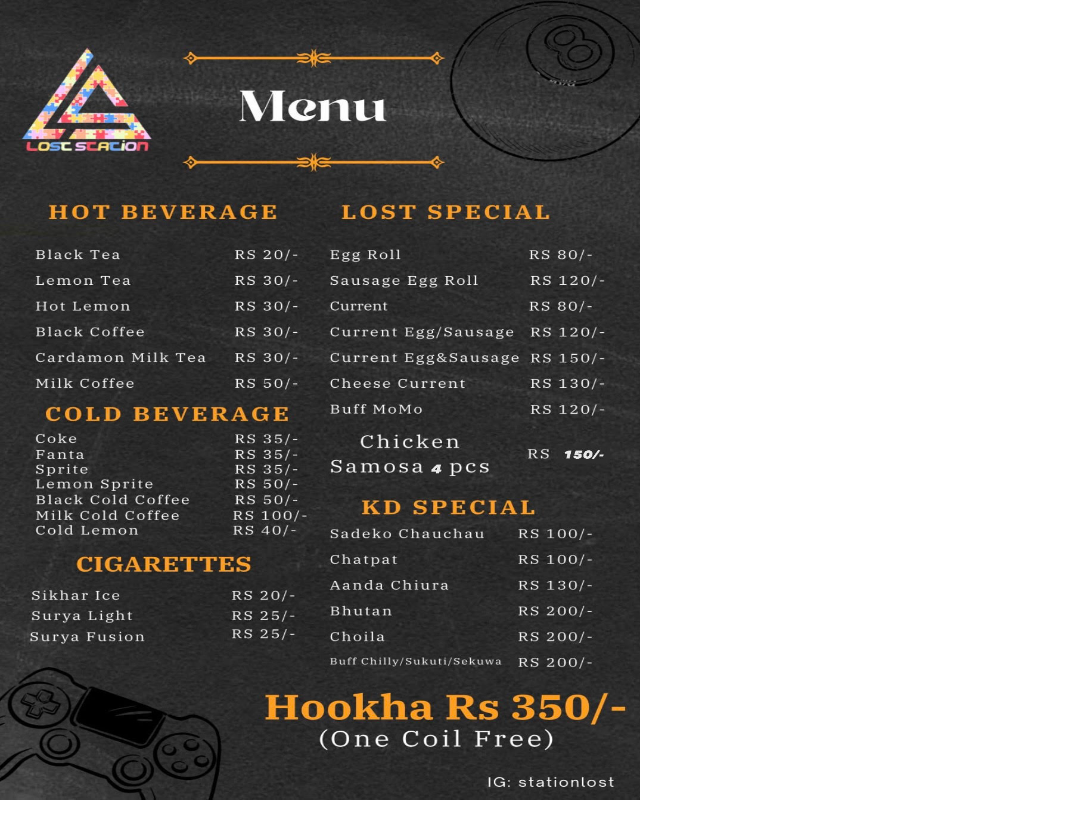
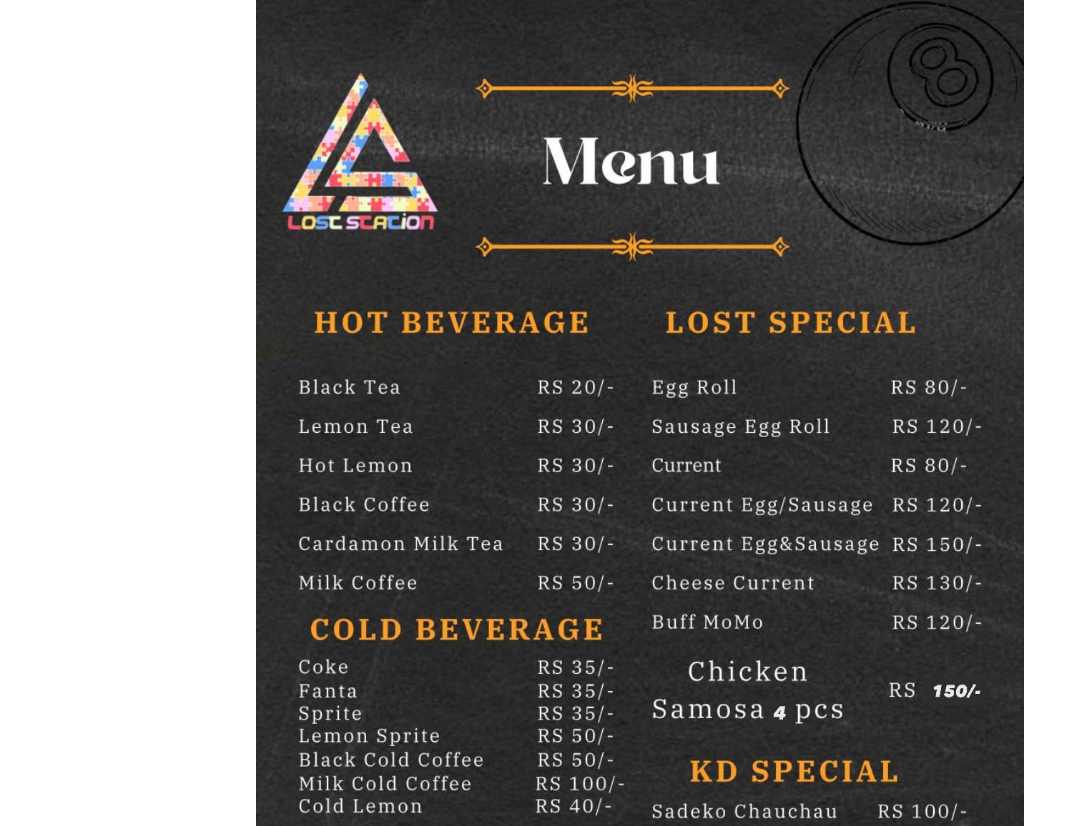
Before and after one commit to sanjaytamangthing/loststation, a plain HTML site: page index.html in a window 1280 px wide. Shown: the top 826 px of the page, without its empty margins (0-1087 px from the left). Before the commit the page ends 804 px from the top, so only its background shows below. Drawn offline with Linux system fonts and the light colour scheme.

Commit message:
styles corrected

```diff
--- a/index.html
+++ b/index.html
@@ -24,12 +24,13 @@
     }
     @media only screen and (min-width: 1200px) {
       img {
-        width: 50%;
+        width: 60%;
+        height: auto;
       }
     }
   </style>
   <body>
-    <div style="height: 100%;">
+    <div class="img" style="display: flex; justify-content: center;">
       <img
         src="image/NewMenu.jpg"
       />
@@ -42,12 +43,12 @@
       <img class="whiteimage" src="image/W2.jpeg" /> -->
     </div>
 </body>
-<script>
+<!-- <script>
     let darkmode = false;
     let lastTap = 0;
 
     // Function to toggle images based on darkmode
-    /* function toggleImages() {
+    function toggleImages() {
         const blackImages = document.getElementsByClassName("blackimage");
         const whiteImages = document.getElementsByClassName("whiteimage");
 
@@ -68,10 +69,10 @@
         }
 
         darkmode = !darkmode;
-    } */
+    }
 
     // Detect double-tap on mobile and double-click on desktop
-    /* document.body.addEventListener("click", (event) => {
+    document.body.addEventListener("click", (event) => {
         const currentTime = new Date().getTime();
         const tapLength = currentTime - lastTap;
 
@@ -80,6 +81,6 @@
         }
 
         lastTap = currentTime;
-    }); */
-</script>
+    });
+</script> -->
 </html>
```
